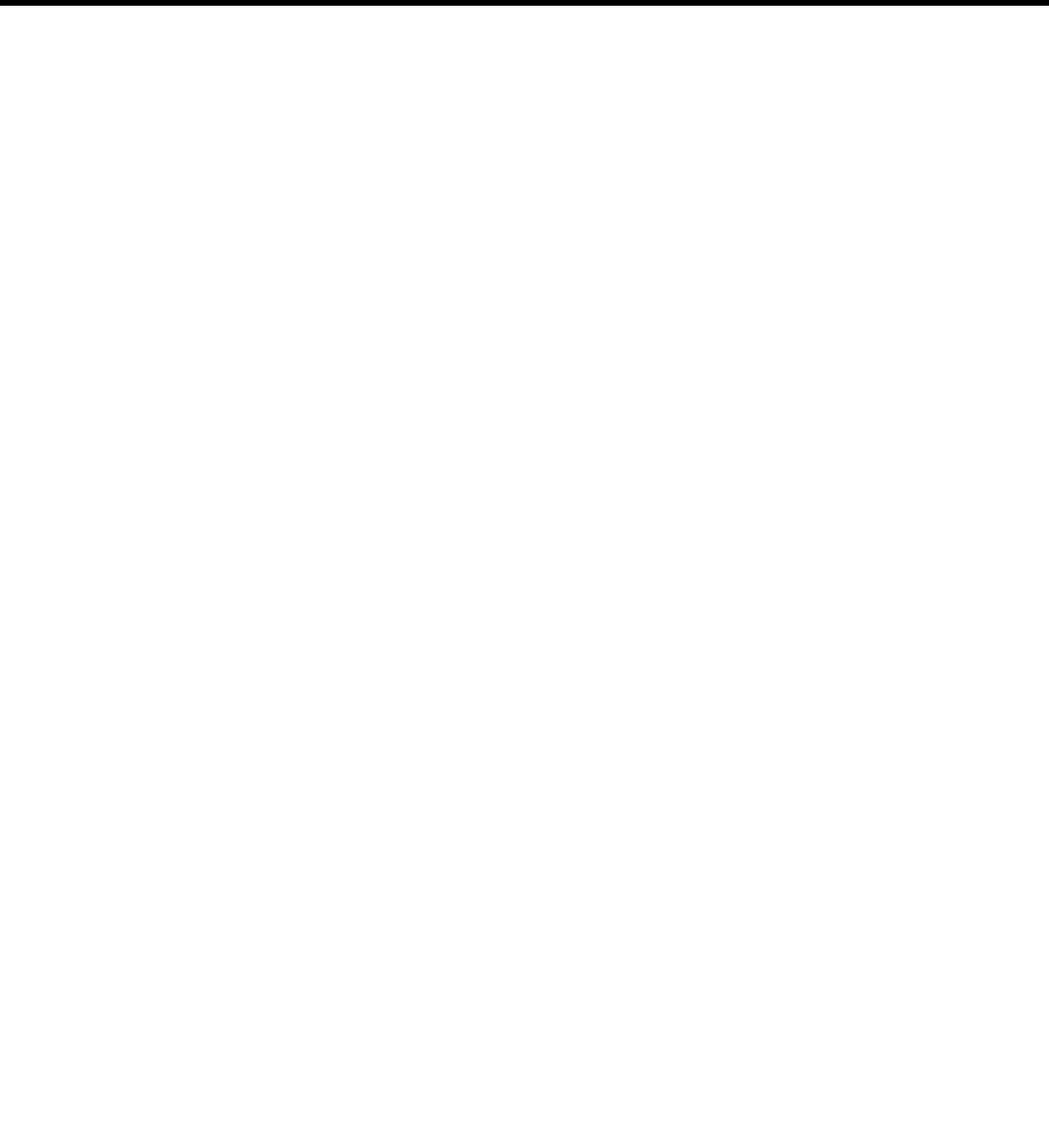
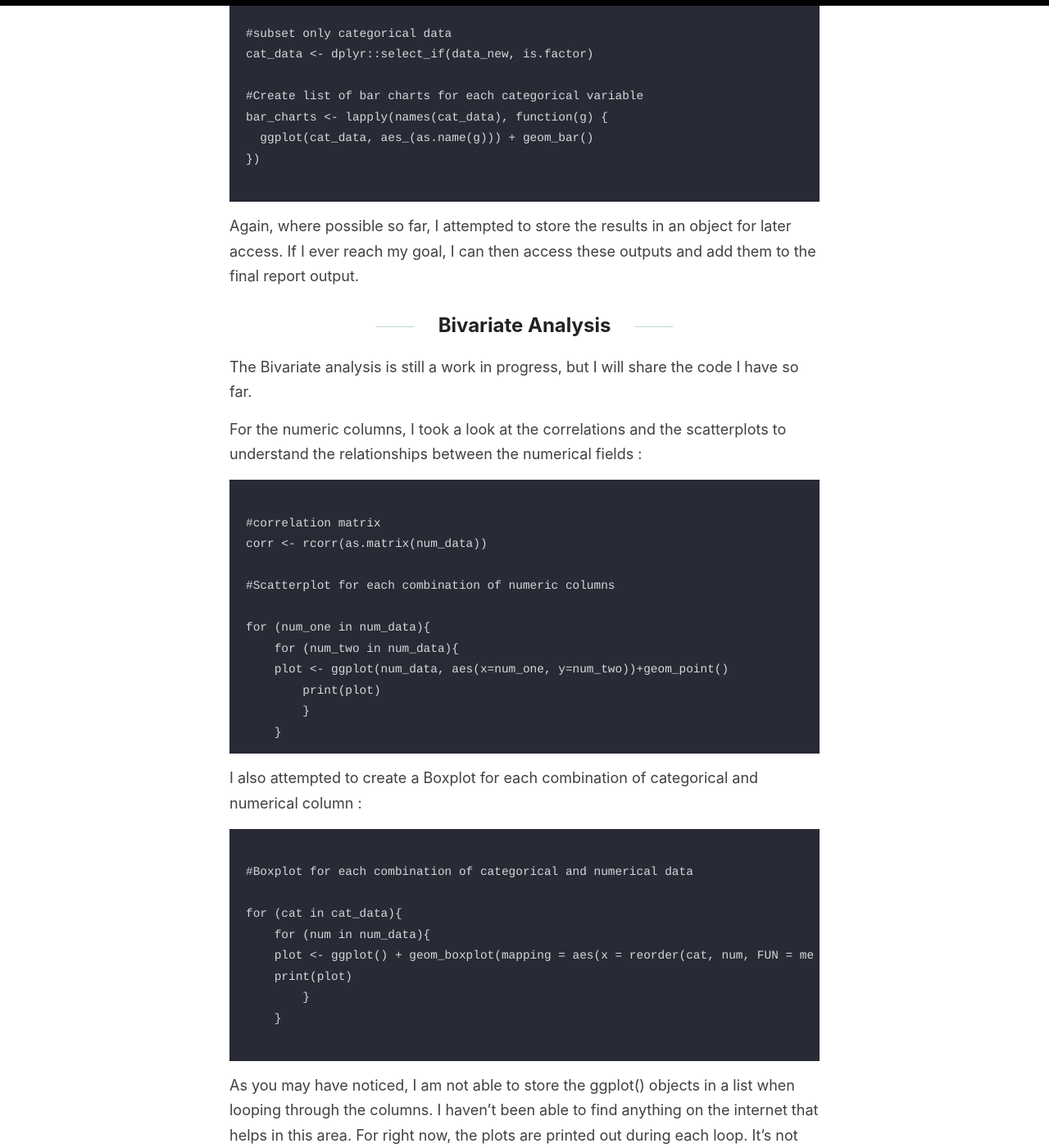
Before and after one commit to Murrkeys/Murrkeys.github.io, a Jekyll site: the page built from _posts/2020-5-29-Automated-EDA-R.md, in a window 1280 px wide and 1400 px high, scrolled down 3760 px. Shown: the whole window at 82% size. Built offline with Jekyll 4.4.1, drawn with Linux system fonts in a browser that asks for light colours; some of the changed text lies outside the part shown.

Commit message:
Update 2020-5-29-Automated-EDA-R.md

```diff
--- a/_posts/2020-5-29-Automated-EDA-R.md
+++ b/_posts/2020-5-29-Automated-EDA-R.md
@@ -86,3 +86,86 @@ num_descrip_stat <- function(x) {
 output_list <- lapply(data_new, num_descrip_stat)
 
 ~~~~
+
+For the numeric columns, I took a look at the density plots and the QQ Plots to assess the distribution and check whether the data follows a normal distribution :
+
+~~~~
+#subset only numerical data
+num_data <- dplyr::select_if(data_new, is.numeric)
+
+#Density plots for numeric columns
+
+dens_plots <- lapply(names(num_data),function(g) {
+    ggplot(num_data, aes_(x=as.name(g)))+geom_density(color="black", fill="lightgrey")
+})
+
+
+#QQ Plots for Numerical Data
+
+qq_plots <- lapply(names(num_data), function(g) {
+  ggplot(num_data, aes_(sample=as.name(g))) + stat_qq()
+})
+
+~~~~
+
+For the categorical columns, I created bar charts to visually show the frequencies of the categories :
+
+~~~~
+
+#Create Bar Charts for Categorical Data
+
+#subset only categorical data
+cat_data <- dplyr::select_if(data_new, is.factor)
+
+#Create list of bar charts for each categorical variable
+bar_charts <- lapply(names(cat_data), function(g) {
+  ggplot(cat_data, aes_(as.name(g))) + geom_bar()
+})
+
+~~~~
+
+Again, where possible so far, I attempted to store the results in an object for later access.  If I ever reach my goal, I can then access these outputs and add them to the final report output.
+
+## Bivariate Analysis
+
+The Bivariate analysis is still a work in progress, but I will share the code I have so far.
+
+For the numeric columns, I took a look at the correlations and the scatterplots to understand the relationships between the numerical fields :
+
+~~~~
+
+#correlation matrix
+corr <- rcorr(as.matrix(num_data))
+
+#Scatterplot for each combination of numeric columns
+
+for (num_one in num_data){
+    for (num_two in num_data){
+    plot <- ggplot(num_data, aes(x=num_one, y=num_two))+geom_point()
+        print(plot)
+        }
+    }
+~~~~
+
+I also attempted to create a Boxplot for each combination of categorical and numerical column :
+
+~~~~
+
+#Boxplot for each combination of categorical and numerical data
+
+for (cat in cat_data){
+    for (num in num_data){
+    plot <- ggplot() + geom_boxplot(mapping = aes(x = reorder(cat, num, FUN = median), y = num))+coord_flip()
+    print(plot)
+        }
+    }
+
+~~~~
+
+As you may have noticed,  I am not able to store the ggplot() objects in a list when looping through the columns. I haven't been able to find anything on the internet that helps in this area. For right now, the plots are printed out during each loop. It's not what I have in mind for my final product, but it will have to work for now.
+
+## Conclusions and Future Work
+
+This is my first iteration of the solution. I was able to automate some of the work involved in going through an EDA process.  There is still much more to do!  To reach my goal of creating a ready made report,  I will need to work further on the bivariate analysis. Also, I would like to pull out key findings from my EDA (such as correlations, groups with higher averages across numerical columns, outlier identification) and share those in my report.  There is definitely more to come.
+
+You can find my script at [Github](https://github.com/Murrkeys/EDA-R).  Please let me know if you have any suggestions!
```
